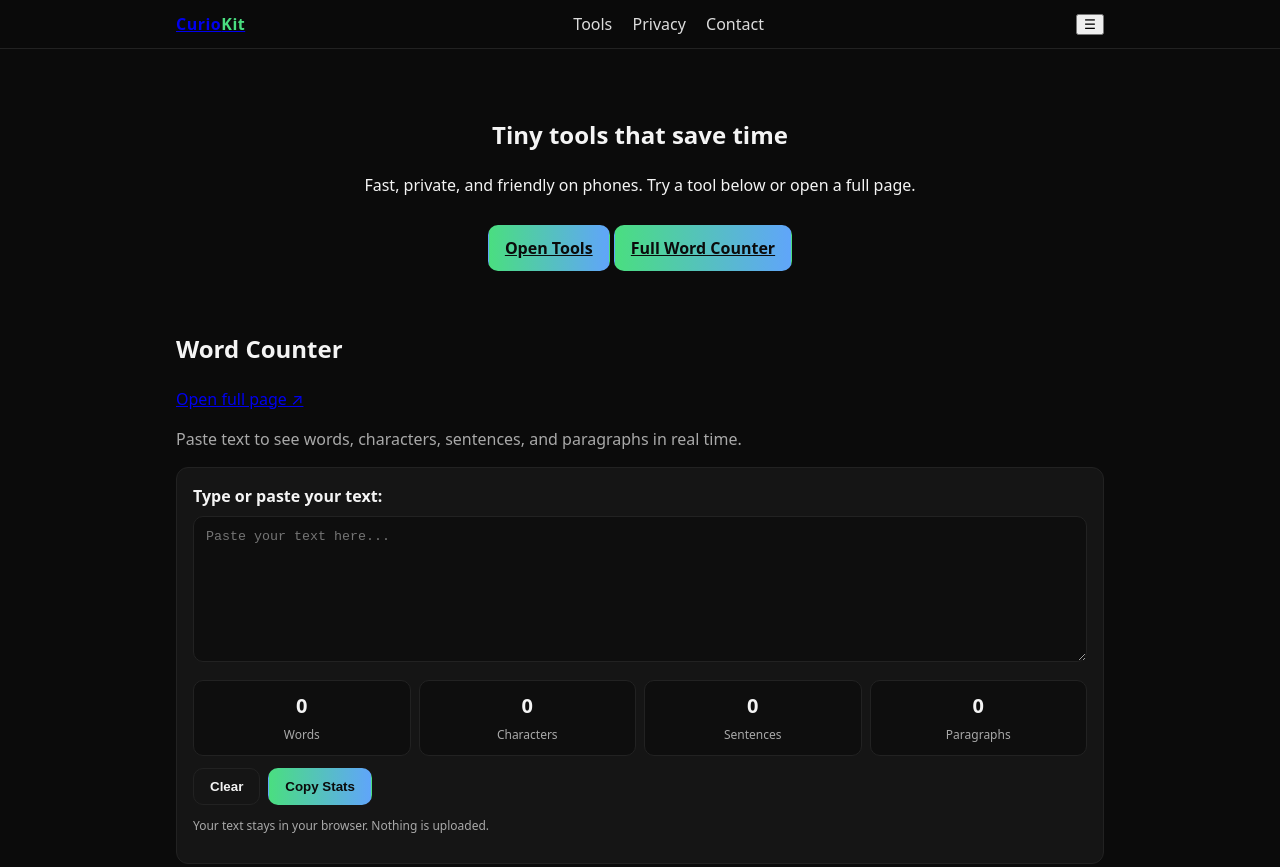
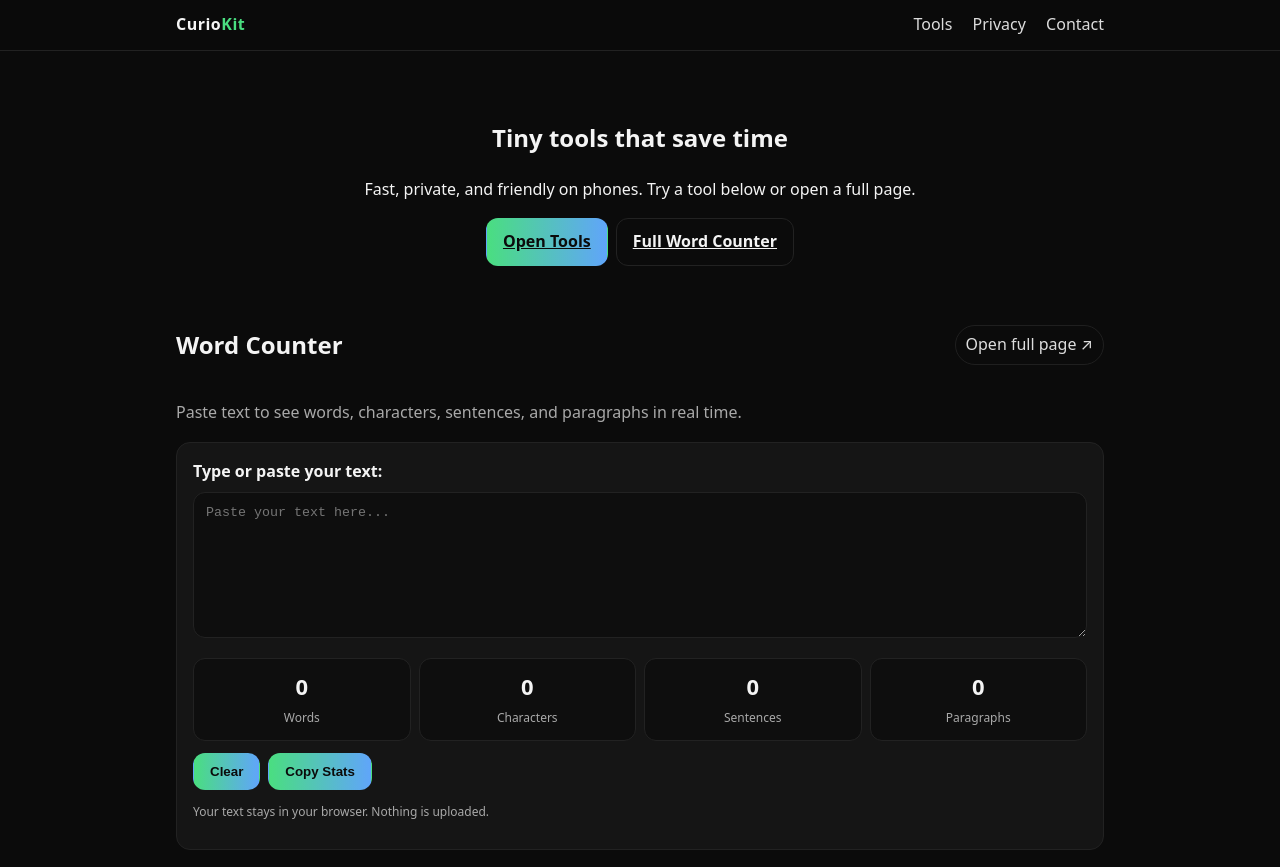
Before and after one commit to Ntokozo-bit/curiokit, a plain HTML site: page index.html in a window 1280 px wide. Shown: the top 867 px of the page. Drawn offline with Linux system fonts and the light colour scheme.

Commit message:
Update styles.css

```diff
--- a/styles.css
+++ b/styles.css
@@ -1,129 +1,112 @@
-:root {
-    --bg: #0b0b0b;
-    --fg: #f4f4f4;
-    --muted: #a9a9a9;
-    --card: #151515;
-    --accent: #4ade80;
-    --accent-2: #60a5fa;
-    --border: #222;
+:root{
+    --bg:#0b0b0b;
+    --fg:#f4f4f4;
+    --muted:#a9a9a9;
+    --card:#151515;
+    --accent:#4ade80;
+    --accent-2:#60a5fa;
+    --border:#222;
 }
 
-* { box-sizing: border-box; }
-html, body { height: 100%; }
-body {
-    margin: 0;
-    font-family: system-ui, -apple-system, Segoe UI, Roboto, "Helvetica Neue", Arial, "Noto Sans", "Apple Color Emoji", "Segoe UI Emoji", "Segoe UI Symbol", "Noto Color Emoji";
-    background: var(--bg);
-    color: var(--fg);
-    line-height: 1.5;
+*{box-sizing:border-box}
+html,body{height:100%}
+body{
+    margin:0;
+    font-family:system-ui,-apple-system,Segoe UI,Roboto,"Helvetica Neue",Arial,"Noto Sans","Apple Color Emoji","Segoe UI Emoji","Segoe UI Symbol","Noto Color Emoji";
+    background:var(--bg);
+    color:var(--fg);
+    line-height:1.6;
+    -webkit-font-smoothing:antialiased;
+    -moz-osx-font-smoothing:grayscale;
 }
 
-.wrap {
-    width: 100%;
-    max-width: 960px;
-    margin: 0 auto;
-    padding: 0 16px;
+.wrap{width:100%;max-width:960px;margin:0 auto;padding:0 16px}
+
+/* Header */
+.site-header{
+    position:sticky;top:0;z-index:10;
+    background:rgba(11,11,11,.8);backdrop-filter:blur(6px);
+    border-bottom:1px solid var(--border);
+}
+.site-header .wrap{
+    display:flex;align-items:center;justify-content:space-between;
+    padding:12px 16px;
+}
+.logo{font-weight:900;letter-spacing:.5px;text-decoration:none;color:var(--fg)}
+.logo span{color:var(--accent)}
+.nav a{color:var(--fg);text-decoration:none;margin-left:16px;opacity:.9}
+.nav a:hover{opacity:1}
+.nav-toggle{display:none;background:none;border:1px solid var(--border);color:var(--fg);border-radius:8px;padding:6px 10px}
+
+/* Hero */
+.hero{padding:48px 0 24px;text-align:center}
+.hero-actions{display:flex;gap:8px;justify-content:center;flex-wrap:wrap}
+
+/* Buttons */
+.btn{
+    display:inline-block;padding:10px 16px;border-radius:12px;
+    border:1px solid transparent;background:linear-gradient(90deg,var(--accent),var(--accent-2));
+    color:#0b0b0b;font-weight:800;cursor:pointer
+}
+.btn:hover{filter:brightness(1.05)}
+.btn:active{transform:translateY(1px)}
+.btn-ghost{background:transparent;border-color:var(--border);color:var(--fg)}
+
+/* Tools */
+.tools{padding:16px 0 32px}
+.tool{margin-bottom:28px}
+.tool-head{display:flex;align-items:center;gap:12px;justify-content:space-between;flex-wrap:wrap}
+.pill{
+    border:1px solid var(--border);padding:6px 10px;border-radius:999px;
+    text-decoration:none;color:var(--fg);opacity:.9
+}
+.pill:hover{opacity:1}
+
+.card{
+    background:var(--card);border:1px solid var(--border);
+    border-radius:14px;padding:16px;margin-top:12px
+}
+.label{display:block;margin-bottom:8px;font-weight:700}
+.textarea{
+    width:100%;padding:12px;border-radius:12px;border:1px solid var(--border);
+    background:#0e0e0e;color:var(--fg);resize:vertical;min-height:140px
+}
+.actions{display:flex;gap:8px;margin-top:12px;flex-wrap:wrap}
+.wrap-stack>*{flex:1 1 160px}
+
+.stats{
+    display:grid;grid-template-columns:repeat(4,1fr);
+    gap:8px;margin-top:12px
+}
+.stats div{
+    background:#0e0e0e;border:1px solid var(--border);
+    border-radius:12px;padding:10px;text-align:center
+}
+.stats strong{display:block;font-size:22px}
+.stats span{color:var(--muted);font-size:12px}
+
+/* About/Contact */
+.about,.contact{padding:24px 0}
+.link{color:var(--accent);text-decoration:none}
+.link:hover{text-decoration:underline}
+.muted{color:var(--muted)}
+.tiny{font-size:12px}
+
+/* Footer */
+.site-footer{
+    border-top:1px solid var(--border);padding:18px 0 28px;text-align:center;color:var(--muted)
 }
 
-.site-header {
-    border-bottom: 1px solid var(--border);
-    position: sticky;
-    top: 0;
-    background: rgba(11,11,11,0.8);
-    backdrop-filter: blur(6px);
-    z-index: 10;
+/* Responsive */
+@media (max-width:840px){
+    .stats{grid-template-columns:repeat(2,1fr)}
 }
-.site-header .wrap {
-    display: flex;
-    align-items: center;
-    justify-content: space-between;
-    padding: 12px 16px;
+@media (max-width:560px){
+    .site-header .wrap{gap:10px}
+    .nav{display:none}
+    .nav.is-open{display:block;position:absolute;right:12px;top:56px;background:var(--card);border:1px solid var(--border);padding:8px 10px;border-radius:10px}
+    .nav a{display:block;margin:6px 0}
+    .nav-toggle{display:inline-block}
+    .hero{padding:36px 0 12px}
+    .stats{grid-template-columns:1fr 1fr}
 }
-.logo { font-weight: 800; letter-spacing: 0.5px; }
-.logo span { color: var(--accent); }
-
-.nav a {
-    color: var(--fg);
-    text-decoration: none;
-    margin-left: 16px;
-    opacity: 0.9;
-}
-.nav a:hover { opacity: 1; }
-
-.hero {
-    padding: 48px 0 24px;
-    text-align: center;
-}
-.hero .btn { margin-top: 12px; }
-
-.btn {
-    display: inline-block;
-    padding: 10px 16px;
-    border-radius: 10px;
-    border: 1px solid transparent;
-    background: linear-gradient(90deg, var(--accent), var(--accent-2));
-    color: #0b0b0b;
-    font-weight: 700;
-    cursor: pointer;
-}
-.btn:hover { filter: brightness(1.05); }
-.btn:active { transform: translateY(1px); }
-.btn-outline {
-    background: transparent;
-    color: var(--fg);
-    border-color: var(--border);
-}
-
-.tools { padding: 16px 0 32px; }
-.card {
-    background: var(--card);
-    border: 1px solid var(--border);
-    border-radius: 12px;
-    padding: 16px;
-    margin-top: 12px;
-}
-
-.label { display: block; margin-bottom: 8px; font-weight: 600; }
-.textarea {
-    width: 100%;
-    padding: 12px;
-    border-radius: 10px;
-    border: 1px solid var(--border);
-    background: #0e0e0e;
-    color: var(--fg);
-    resize: vertical;
-}
-
-.stats {
-    display: grid;
-    grid-template-columns: repeat(4, 1fr);
-    gap: 8px;
-    margin-top: 12px;
-}
-.stats div {
-    background: #0e0e0e;
-    border: 1px solid var(--border);
-    border-radius: 10px;
-    padding: 10px;
-    text-align: center;
-}
-.stats strong { display: block; font-size: 20px; }
-.stats span { color: var(--muted); font-size: 12px; }
-
-.actions { display: flex; gap: 8px; margin-top: 12px; }
-
-.about, .contact { padding: 24px 0; }
-.muted { color: var(--muted); }
-.tiny { font-size: 12px; }
-
-.site-footer {
-    border-top: 1px solid var(--border);
-    padding: 16px 0 24px;
-    text-align: center;
-    color: var(--muted);
-}
-
-/* Mobile tweaks */
-@media (max-width: 640px) {
-    .stats { grid-template-columns: repeat(2, 1fr); }
-}
```
